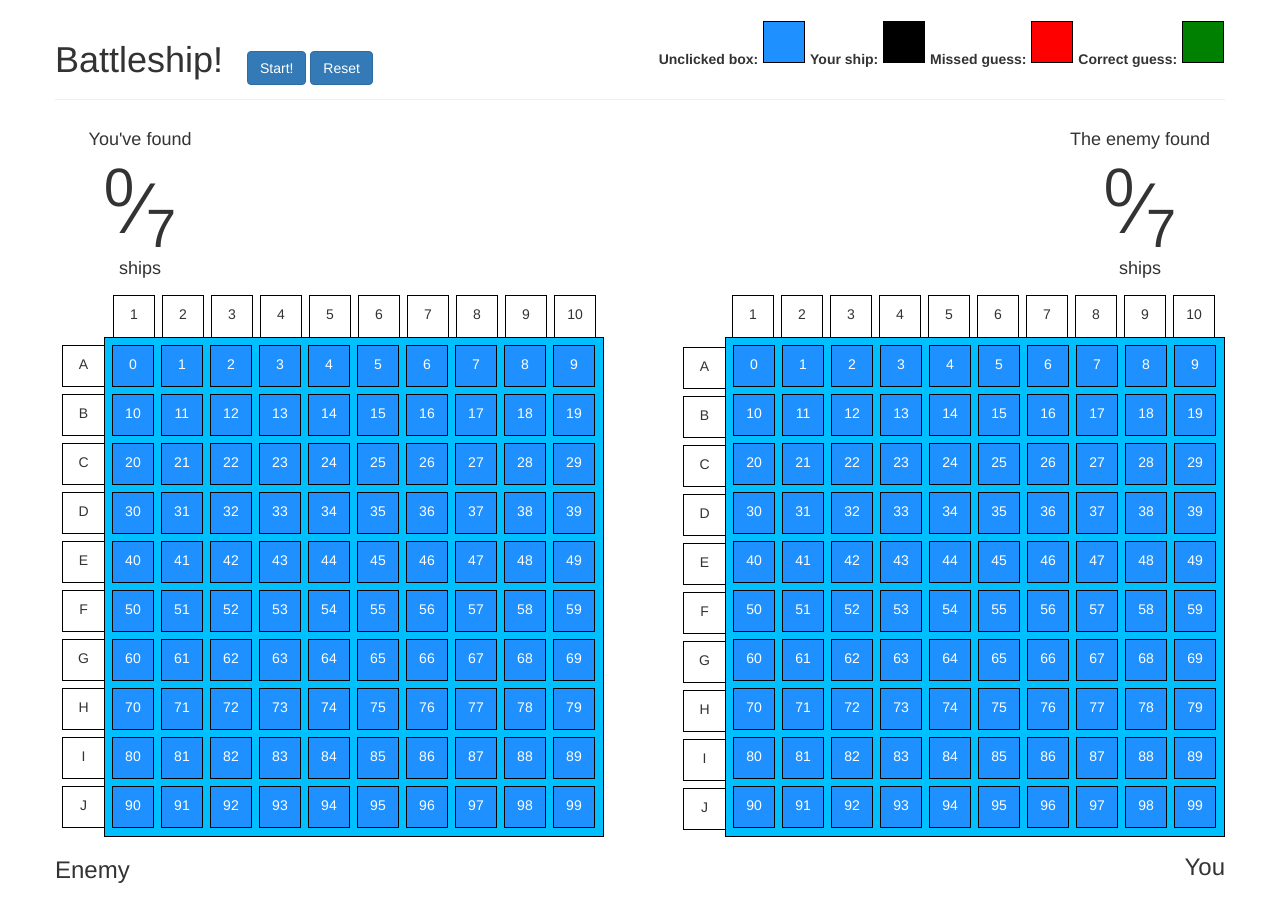
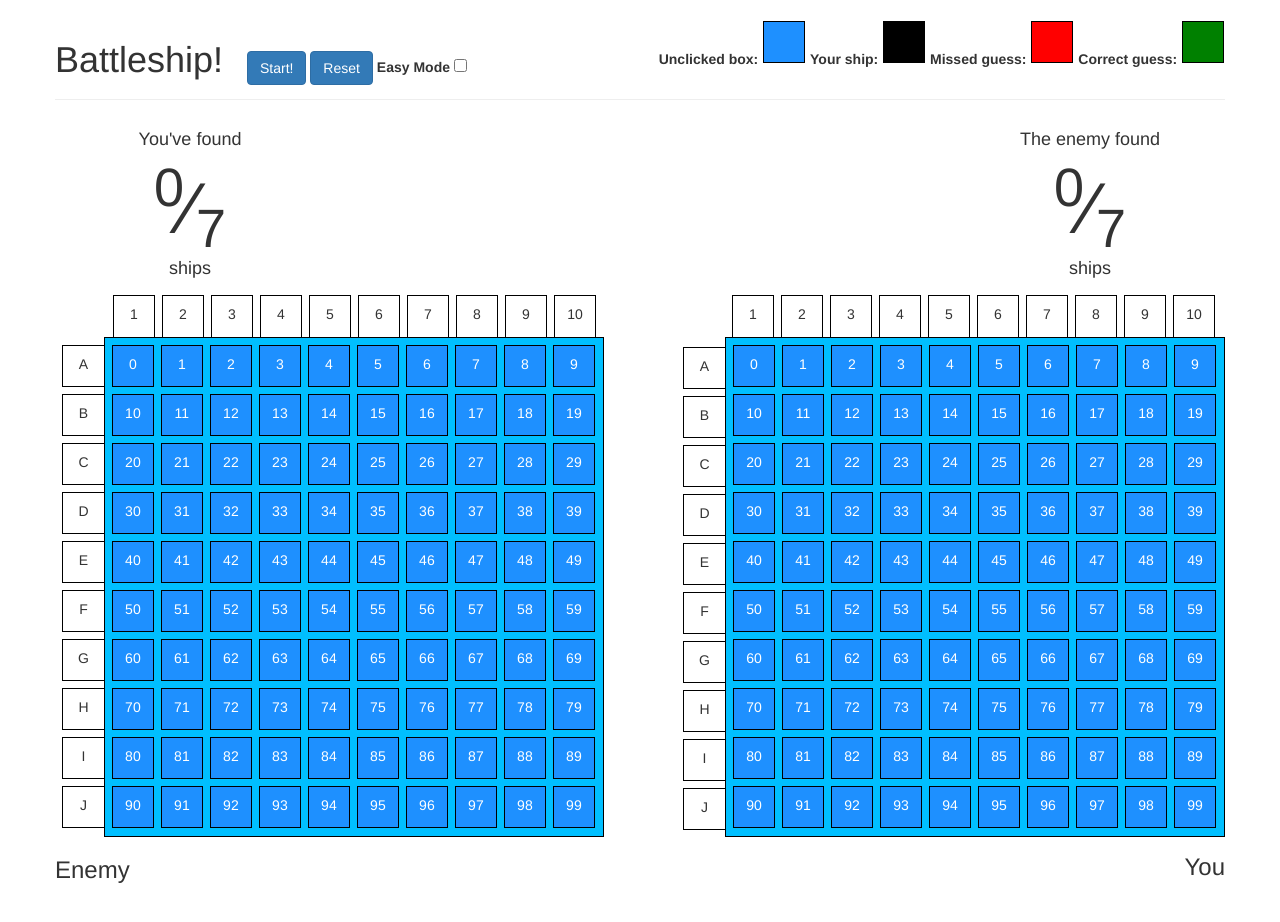
Before and after one commit to davsan56/davsan56.github.io, a plain HTML site: page index.html in a window 1280 px wide. Drawn offline with nearby package versions, Linux system fonts and the light colour scheme.

Commit message:
Added in a switch for easy mode.

```diff
--- a/index.html
+++ b/index.html
@@ -22,8 +22,12 @@
             <button class="btn btn-primary" role="button" ng-click="reset();" ng-disabled="num < 1 || num > 12">Start!</button>
         </div>
         <button class="btn btn-primary" role="button" ng-click="reset()">Reset</button>
+        <div class="form-group">
+          <label>Easy Mode</label>
+          <input type="checkbox" name="easy" ng-model="easyMode" />
+        </div>
         <div class="form-group pull-right">
-          <div id="info" class="pull-right">
+          <div id="label" class="pull-right">
             <label>Unclicked box:</label> <div class="myBox inline blue"></div>
             <label>Your ship:</label> <div class="myBox inline black"></div>
             <label>Missed guess:</label> <div class="myBox inline red"></div>
@@ -34,15 +38,15 @@
     </div>
     <div id="gameBoard" class="row">
       <div id="info" class="row">
-        <div class="col-md-2">
+        <div class="col-md-3 score">
           <h4>You've found</h3>
           <h1 class="big"><sup>{{playerHit}}</sup>&frasl;<sub>{{num}}</sub></h3>
           <h4>ships</h3>
         </div>
-        <div id="info" class="col-md-8">
+        <div id="info" class="col-md-6">
           <h4 ng-repeat="message in messages track by $index">{{message}}</h4>
         </div>
-        <div class="col-md-2">
+        <div class="col-md-3 score">
           <h4>The enemy found</h3>
           <h1 class="big"><sup>{{enemyHit}}</sup>&frasl;<sub>{{num || 0}}</sub></h3>
           <h4>ships</h3>
@@ -58,8 +62,7 @@
           </div>
           <div id="enemyBoard">
             <div ng-repeat="n in enemyBoard track by n.id" ng-mouseenter="hover($event, enemyBoard)" ng-mouseleave="exit($event, enemyBoard)" style="background-color: {{n.backgroundColor}}" class="enemyBox" id="{{n.id}}" ng-click="myGuess($event)">
-                {{n.id}}
-                <!-- {{translate(n.id + 1)}} -->
+                <!-- {{translate(n.id + 1)}} -->{{n.id}}
             </div>
           </div>
           <h3 id="enemy">Enemy</h3>
@@ -70,8 +73,7 @@
           </div>
           <div id="yourBoard" class="pull-right">
             <div ng-repeat="n in myBoard track by n.id" ng-mouseenter="hover($event, myBoard)" ng-mouseleave="exit($event, myBoard)" style="background-color: {{n.backgroundColor}}" class="myBox" id="{{n.id}}" ng-click="assign($event)">
-                {{n.id}}
-                <!-- {{translate(n.id + 1)}} -->
+                <!-- {{translate(n.id + 1)}} -->{{n.id}}
             </div>
           </div>
           <div id="my-side-nav">
```
